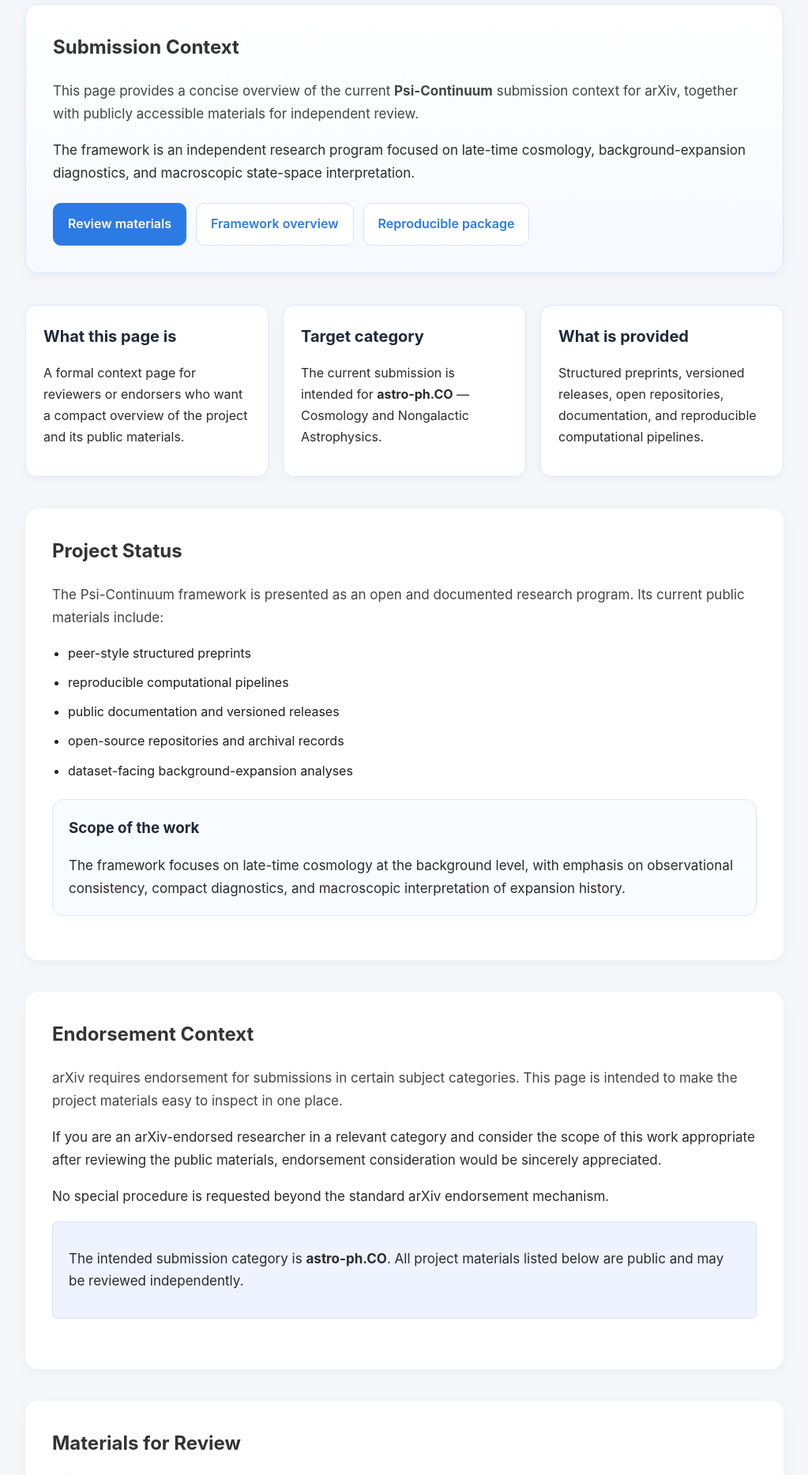
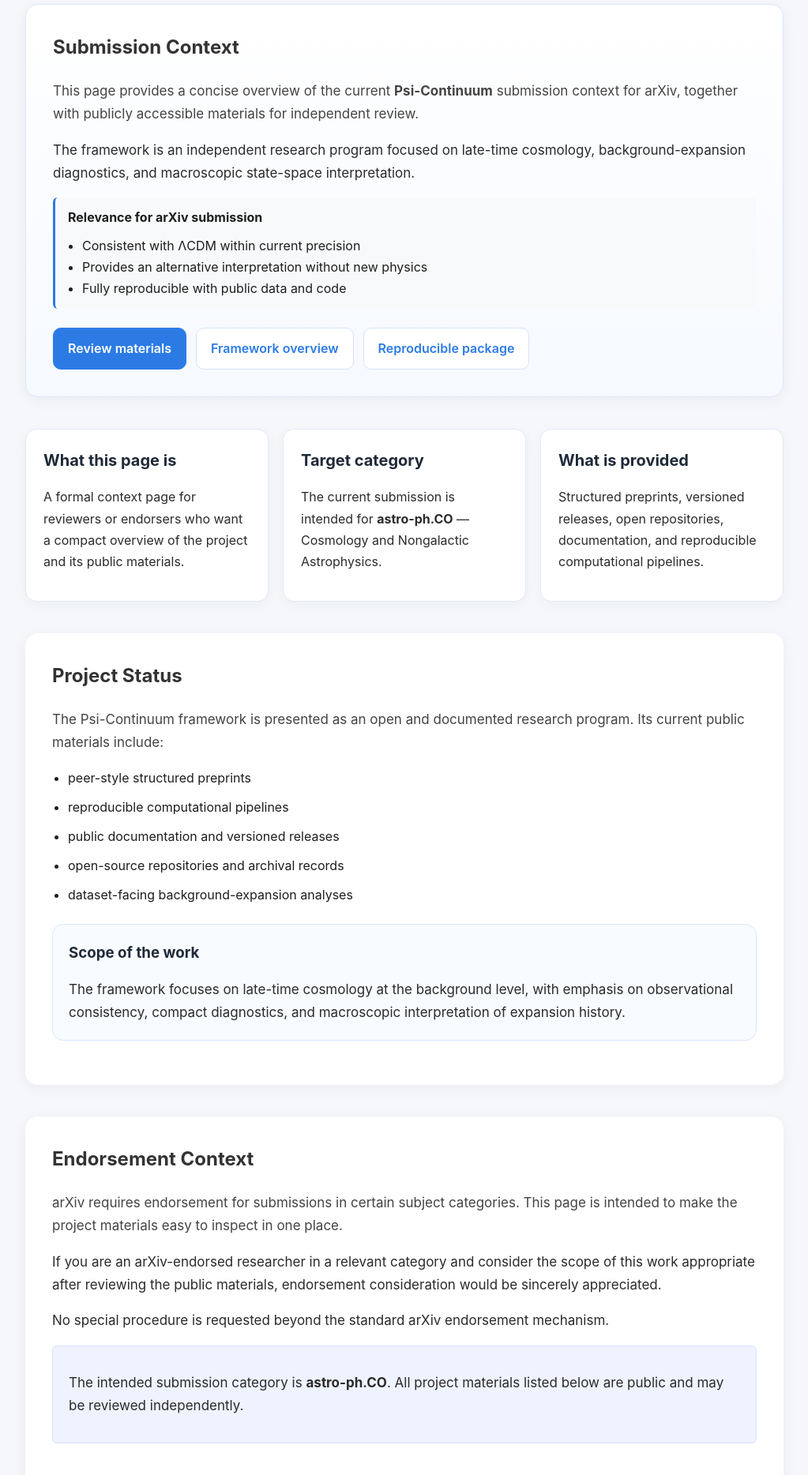
Before and after one commit to dmitrylife/Dmitrylife.github.io, a Jekyll site: the page arxiv-endorsement.html, which Jekyll copies as it is, in a window 1280 px wide. Shown: the part 575-2443 px from the top of the page at 79% size, without its empty margins (128-1151 px from the left). Built offline with Jekyll 4.4.1, drawn with Linux system fonts in a browser that asks for light colours.

Commit message:
Finall update

```diff
--- a/arxiv-endorsement.html
+++ b/arxiv-endorsement.html
@@ -74,6 +74,15 @@
                 late-time cosmology, background-expansion diagnostics,
                 and macroscopic state-space interpretation.
             </p>
+
+            <div class="relevance-block">
+                <strong>Relevance for arXiv submission</strong>
+                <ul>
+                    <li>Consistent with ΛCDM within current precision</li>
+                    <li>Provides an alternative interpretation without new physics</li>
+                    <li>Fully reproducible with public data and code</li>
+                </ul>
+            </div>
 
             <div class="hero-actions">
                 <a class="button-primary" href="#materials">Review materials</a>
--- a/docs/versions.json
+++ b/docs/versions.json
@@ -3,13 +3,13 @@
   "versions": [
     {
       "id": "v5",
-      "label": "v5 (state-space diagnostics)",
+      "label": "v5 — state-space diagnostic framework",
       "url": "/docs/v5/",
       "status": "active"
     },
     {
       "id": "v2",
-      "label": "v2 (archived)",
+      "label": "v2 — minimal ΛCDM extension (archived)",
       "url": "/docs/v2/",
       "status": "archived"
     }
--- a/style.css
+++ b/style.css
@@ -657,3 +657,17 @@
         border-radius: 10px;
     }
 }
+
+/* More */
+.relevance-block {
+    margin-top: 15px;
+    padding: 12px 16px;
+    background: #f8f9fa;
+    border-left: 3px solid #2c7be5;
+    border-radius: 6px;
+}
+
+.relevance-block ul {
+    margin: 8px 0 0;
+    padding-left: 18px;
+}
```
Also changed, not shown: index.html (+6 -3 lines), notes/index.md (+1 -1 lines), Readme.md, site.webmanifest.
